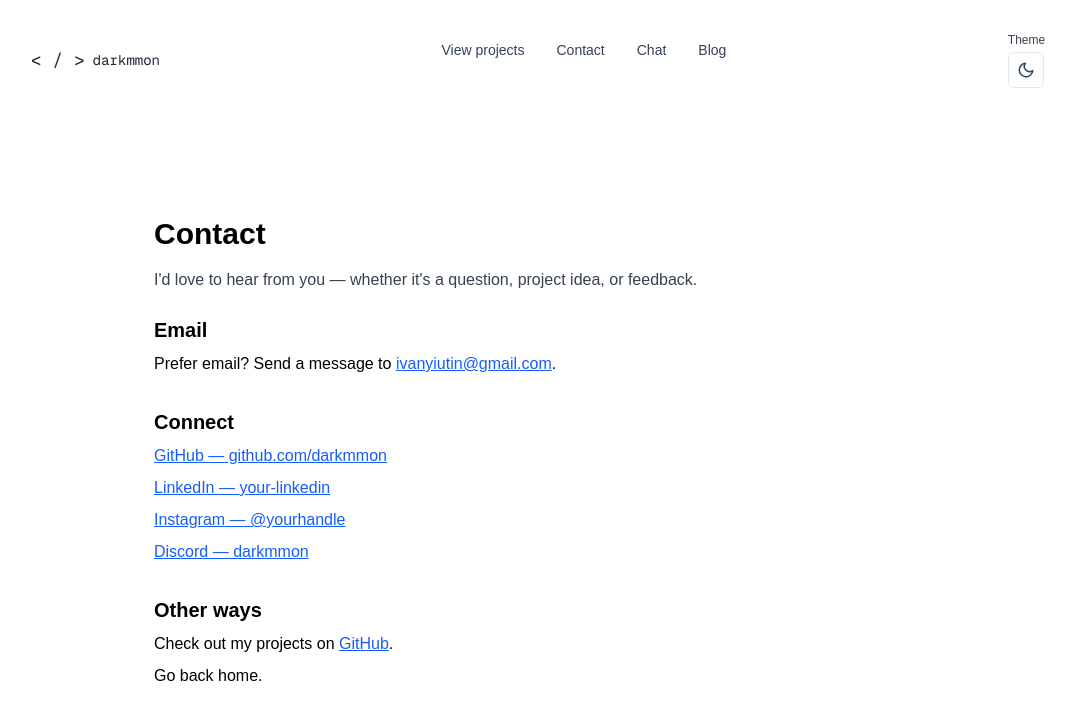
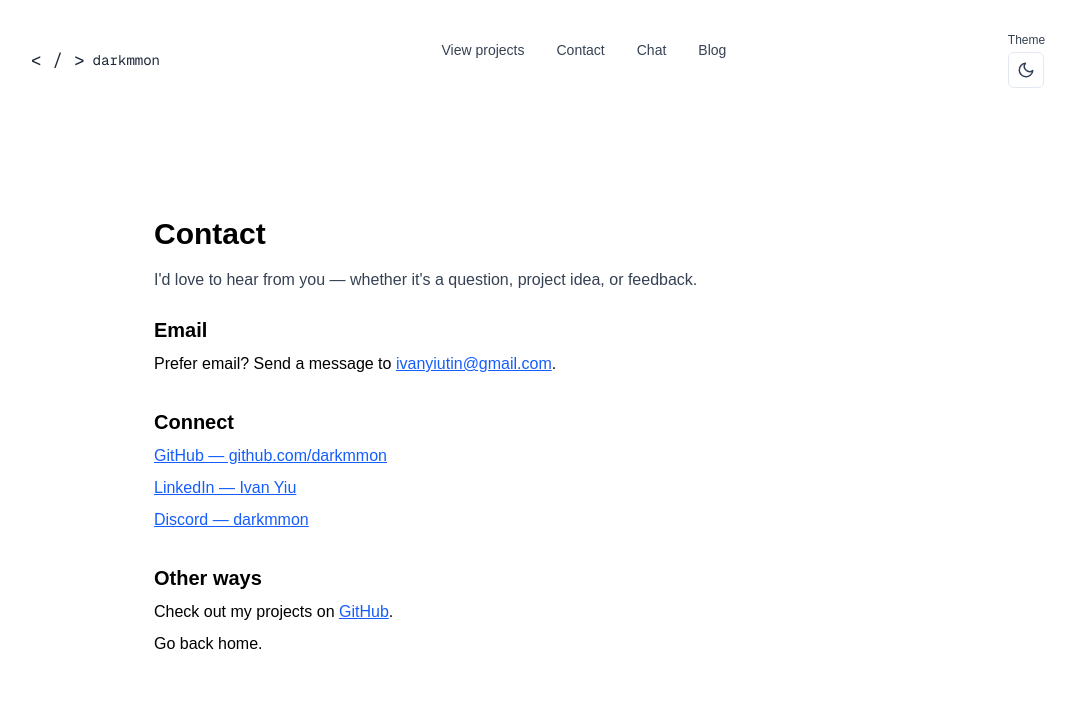
Before and after one commit to darkmmon/darkmmon.github.io, a Next.js app: page /contact in a window 1280 px wide. Shown: the top 720 px of the page, without its empty margins (102-1178 px from the left). Built offline with nearby package versions, Linux system fonts and the light colour scheme.

Commit message:
chore: updated contacts

```diff
--- a/src/app/contact/ContactForm.tsx
+++ b/src/app/contact/ContactForm.tsx
@@ -1,4 +1,4 @@
-"use client";
+'use client';
 
 import { useState } from 'react';
 import Button from '@/components/ui/button';
--- a/src/app/contact/page.tsx
+++ b/src/app/contact/page.tsx
@@ -38,19 +38,19 @@
             <li>
               <a
                 className="text-blue-600 dark:text-blue-400 underline"
-                href="https://www.linkedin.com/in/your-linkedin"
+                href="https://www.linkedin.com/in/ivan-yiu-69105727b/"
               >
-                LinkedIn — your-linkedin
+                LinkedIn — Ivan Yiu
               </a>
             </li>
-            <li>
+            {/* <li>
               <a
                 className="text-blue-600 dark:text-blue-400 underline"
                 href="https://instagram.com/yourhandle"
               >
                 Instagram — @yourhandle
               </a>
-            </li>
+            </li> */}
             <li>
               <a
                 className="text-blue-600 dark:text-blue-400 underline"
```
